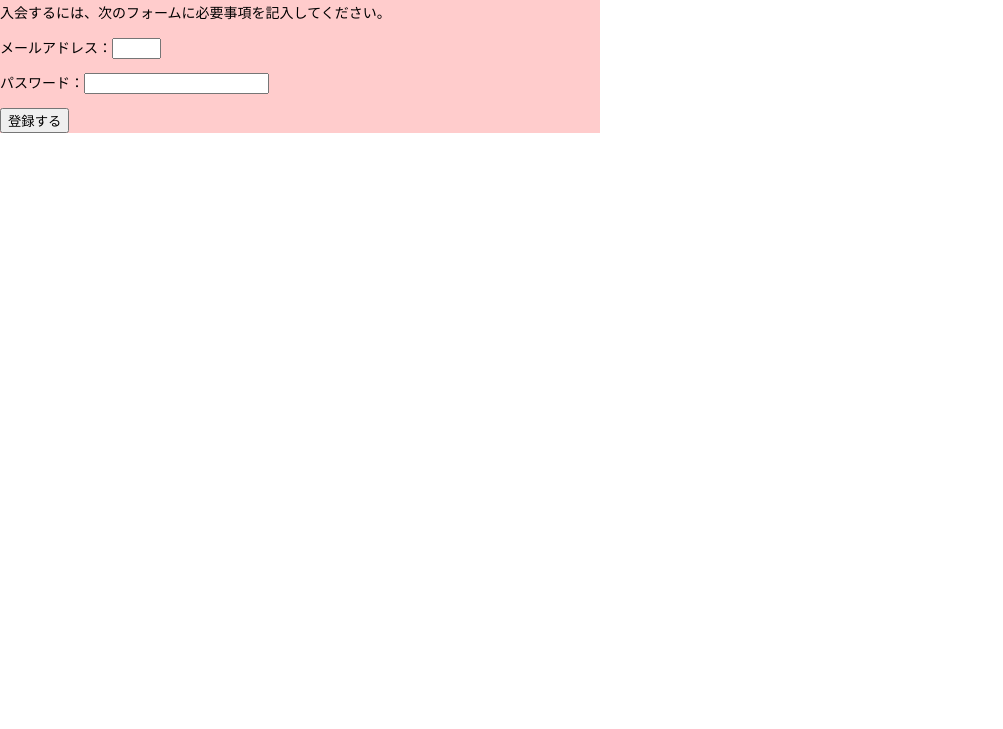
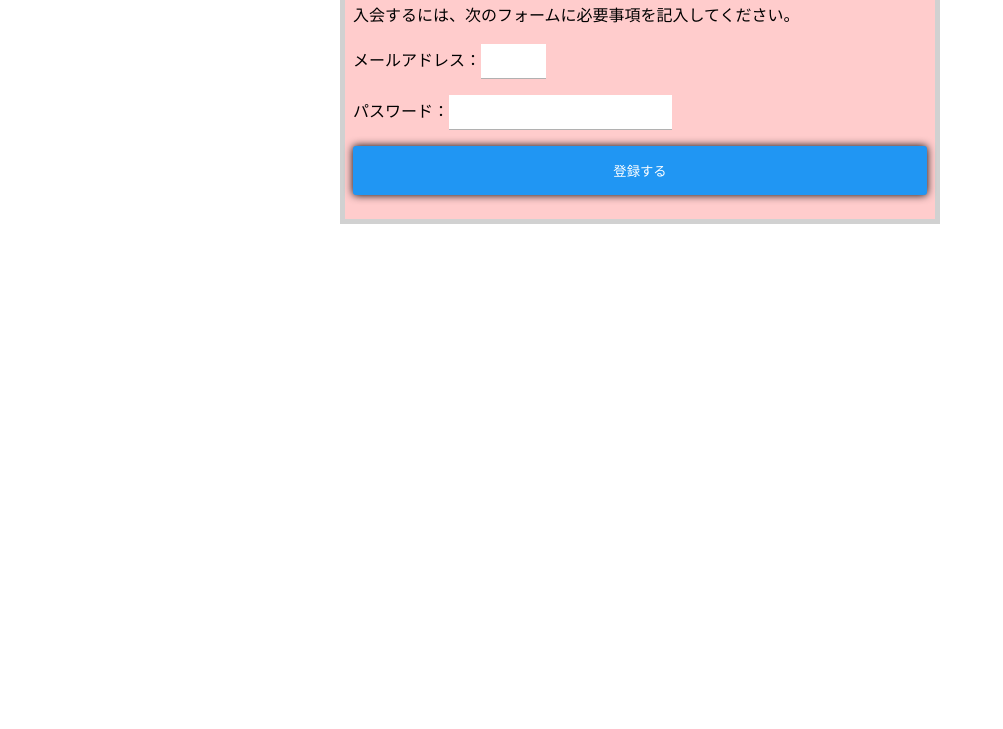
Before and after one commit to yuronta/Udemy1, a plain HTML site: page index.html in a window 1280 px wide. Shown: the part 71-800 px from the top of the page, without its empty margins (0-1003 px from the left). Drawn offline with Linux system fonts and the light colour scheme.

Commit message:
csscoffee

```diff
--- a/css/style.css
+++ b/css/style.css
@@ -6,7 +6,27 @@ h1{
 div.content{
     background-color: #fcc;
     width: 600px;
+    margin: 10px auto;
+    border: 5px solid #d1d1d1;
+    padding: 8px;
 }
-p{
-    font-size: 14px;
+input{
+    border: none;
+    border-bottom: 1px solid #b1b1b1;
+    font-size: 16px;
+    /* inputタグはフォントサイズを16px以上にする！！　拡大されちゃうらしい */
+    /* コメントアウトはctrl+? */
+    padding: 8px;
 }
+button{
+    width: 100%;
+    /* 100%にすると、その要素が入る範囲の100% */
+    background-color:  #2096f3;
+    color:  #fff;
+    border: none;
+    padding: 15px;
+    border-radius: 3px;
+    /* 角をとるプロパティ */
+    box-shadow: 0 0 8px rgba(0,0,0.4);
+    /* 影を付けるプロパティ　影のx軸、影のY軸、ボケ具合　色rgba　→aは不透明度 */
+}
--- a/index.html
+++ b/index.html
@@ -7,9 +7,6 @@
         <link rel="stylesheet" href="css/style.css">
     </head>
     <body>
-        <div class="header">
-            header
-        </div>
         <div class="content">
             <h1>入会申し込み</h1>
             <p>入会するには、次のフォームに必要事項を記入してください。</p>
```
